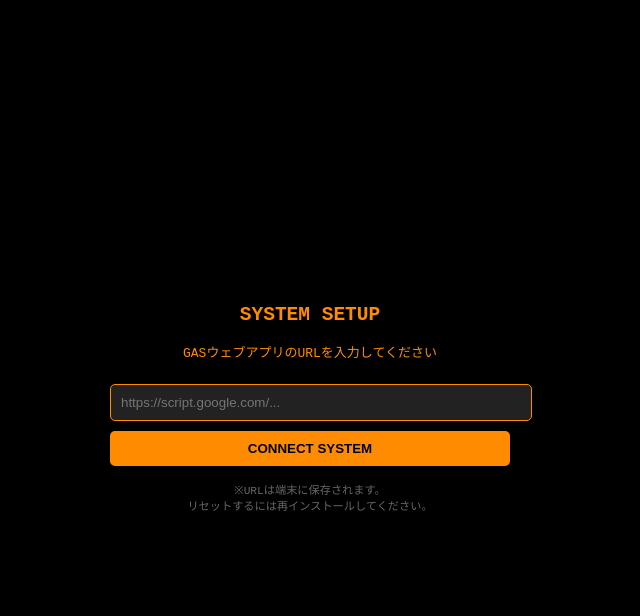
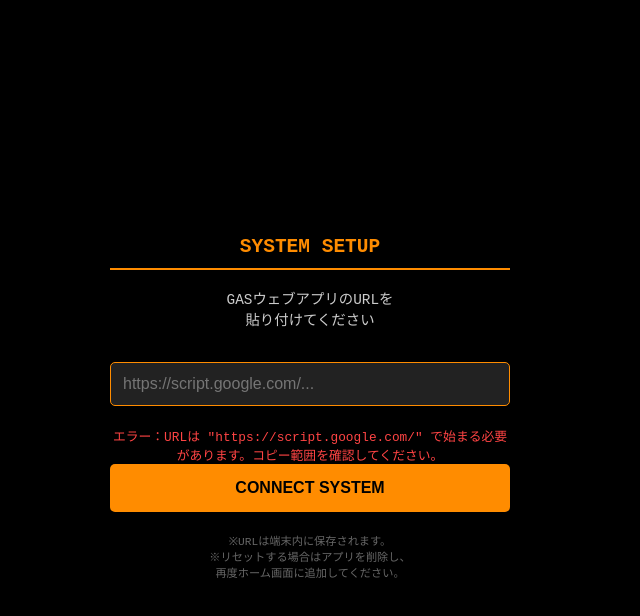
Before and after one commit to anpanpan45/m-tsk-app, a plain HTML site: page launcher.html in a window 1280 px wide. Both pictures are taken after a click on the button "CONNECT SYSTEM". Shown: the whole page, without its empty margins (330-970 px from the left). Drawn offline with Linux system fonts and the light colour scheme.

Commit message:
Update launcher.html

```diff
--- a/launcher.html
+++ b/launcher.html
@@ -15,22 +15,33 @@
 
   <style>
     body { background-color: #000; color: #ff8c00; font-family: monospace; margin: 0; display: flex; flex-direction: column; align-items: center; justify-content: center; height: 100vh; overflow: hidden; }
-    #setup-box { text-align: center; padding: 20px; width: 80%; max-width: 400px; }
-    input { width: 100%; padding: 10px; margin: 10px 0; background: #222; border: 1px solid #ff8c00; color: #fff; border-radius: 5px; }
-    button { background: #ff8c00; color: #000; border: none; padding: 10px 20px; font-weight: bold; border-radius: 5px; cursor: pointer; width: 100%; }
-    #app-frame { position: fixed; top: 0; left: 0; width: 100vw; height: 100vh; border: none; z-index: 10; display: none; }
+    #setup-box { text-align: center; padding: 20px; width: 85%; max-width: 400px; }
+    h2 { border-bottom: 2px solid #ff8c00; padding-bottom: 10px; margin-bottom: 20px; }
+    p { font-size: 0.9rem; line-height: 1.5; color: #ccc; }
+    input { width: 100%; padding: 12px; margin: 15px 0; background: #222; border: 1px solid #ff8c00; color: #fff; border-radius: 5px; font-size: 1rem; box-sizing: border-box; }
+    button { background: #ff8c00; color: #000; border: none; padding: 15px 20px; font-weight: bold; border-radius: 5px; cursor: pointer; width: 100%; font-size: 1rem; transition: 0.2s; }
+    button:active { transform: scale(0.98); opacity: 0.8; }
+    #app-frame { position: fixed; top: 0; left: 0; width: 100vw; height: 100vh; border: none; z-index: 10; display: none; -webkit-overflow-scrolling: touch; }
     .hidden { display: none !important; }
-    small { display: block; margin-top: 15px; color: #666; font-size: 0.7rem; }
+    small { display: block; margin-top: 20px; color: #666; font-size: 0.7rem; }
+    .error-msg { color: #ff4444; font-size: 0.8rem; margin-top: 5px; display: none; }
   </style>
 </head>
 <body>
 
   <div id="setup-box">
     <h2>SYSTEM SETUP</h2>
-    <p>GASウェブアプリのURLを入力してください</p>
-    <input type="text" id="url-input" placeholder="https://script.google.com/..." />
+    <p>GASウェブアプリのURLを<br>貼り付けてください</p>
+
+    <input type="text" id="url-input" placeholder="https://script.google.com/..." oninput="clearError()">
+    <div id="error-msg" class="error-msg"></div>
+
     <button onclick="saveAndLaunch()">CONNECT SYSTEM</button>
-    <small>※URLは端末に保存されます。<br>リセットするには再インストールしてください。</small>
+
+    <small>
+      ※URLは端末内に保存されます。<br>
+      ※リセットする場合はアプリを削除し、<br>再度ホーム画面に追加してください。
+    </small>
   </div>
 
   <iframe id="app-frame" allow="geolocation; microphone; camera"></iframe>
@@ -40,19 +51,39 @@
     const savedUrl = localStorage.getItem('m-tsk-url');
     const iframe = document.getElementById('app-frame');
     const setupBox = document.getElementById('setup-box');
+    const errorDiv = document.getElementById('error-msg');
 
     if (savedUrl) {
       launch(savedUrl);
     }
 
+    function clearError() {
+      errorDiv.style.display = 'none';
+      errorDiv.innerText = '';
+    }
+
     function saveAndLaunch() {
-      const input = document.getElementById('url-input').value;
-      if (!input.startsWith('https://script.google.com/')) {
-        alert('正しいGASのURLを入力してください');
+      const inputElement = document.getElementById('url-input');
+      // ★修正1：前後の空白を自動で削除（トリム処理）
+      let inputUrl = inputElement.value.trim();
+
+      // ★修正2：バリデーション緩和
+      // "https://script.google.com/" で始まってさえいればOKとする
+      // 余計な正規表現チェックは削除しました
+      if (!inputUrl.startsWith('https://script.google.com/')) {
+        errorDiv.innerText = 'エラー：URLは "https://script.google.com/" で始まる必要があります。コピー範囲を確認してください。';
+        errorDiv.style.display = 'block';
         return;
       }
-      localStorage.setItem('m-tsk-url', input);
-      launch(input);
+
+      // 念のため、http だった場合は https に補正
+      if (inputUrl.startsWith('http://script.google.com/')) {
+        inputUrl = inputUrl.replace('http://', 'https://');
+      }
+
+      // 保存して起動
+      localStorage.setItem('m-tsk-url', inputUrl);
+      launch(inputUrl);
     }
 
     function launch(url) {
```
